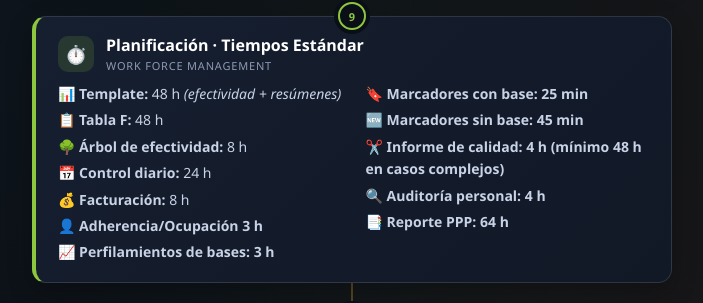
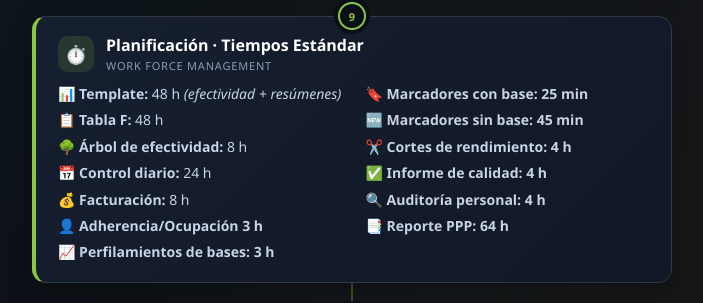
Before and after one commit to angelfajardopz-svg/flujograma-wfm, a plain HTML site: page index.html in a window 1280 px wide. Shown: the part 2078-2381 px from the top of the page, without its empty margins (288-991 px from the left). Drawn offline with Linux system fonts and the light colour scheme.

Commit message:
Update index.html

```diff
--- a/index.html
+++ b/index.html
@@ -557,7 +557,8 @@
           <li>📈 <strong>Perfilamientos de bases:</strong> 3 h</li>
           <li>🔖 <strong>Marcadores con base:</strong> 25 min</li>
           <li>🆕 <strong>Marcadores sin base:</strong> 45 min</li>
-          <li>✂️ <strong>Informe de calidad:</strong> 4 h (mínimo 48 h en casos complejos)</li>
+          <li>✂️ <strong>Cortes de rendimiento:</strong> 4 h</li>
+          <li>✅ <strong>Informe de calidad:</strong> 4 h</li>
           <li>🔍 <strong>Auditoría personal:</strong> 4 h</li>
           <li>📑 <strong>Reporte PPP:</strong> 64 h</li>
         </ul>
```
